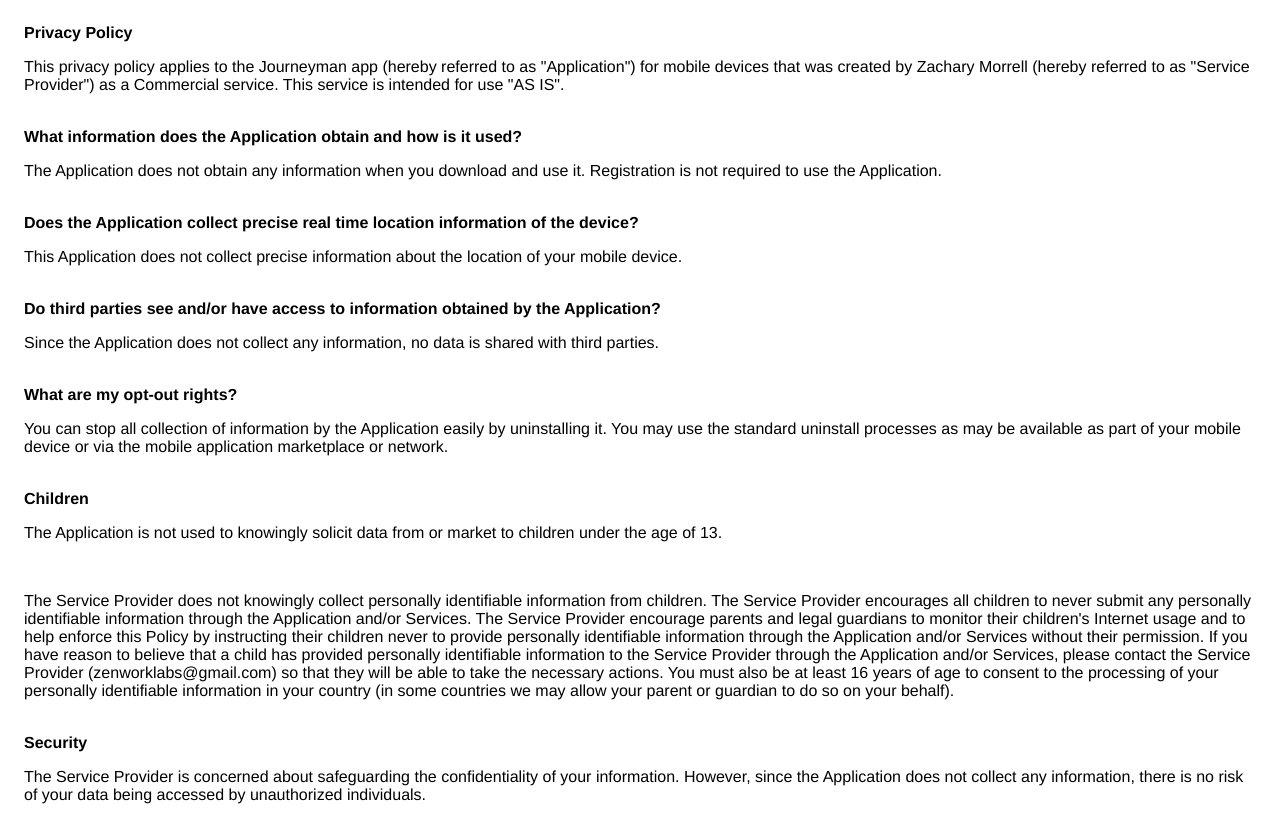
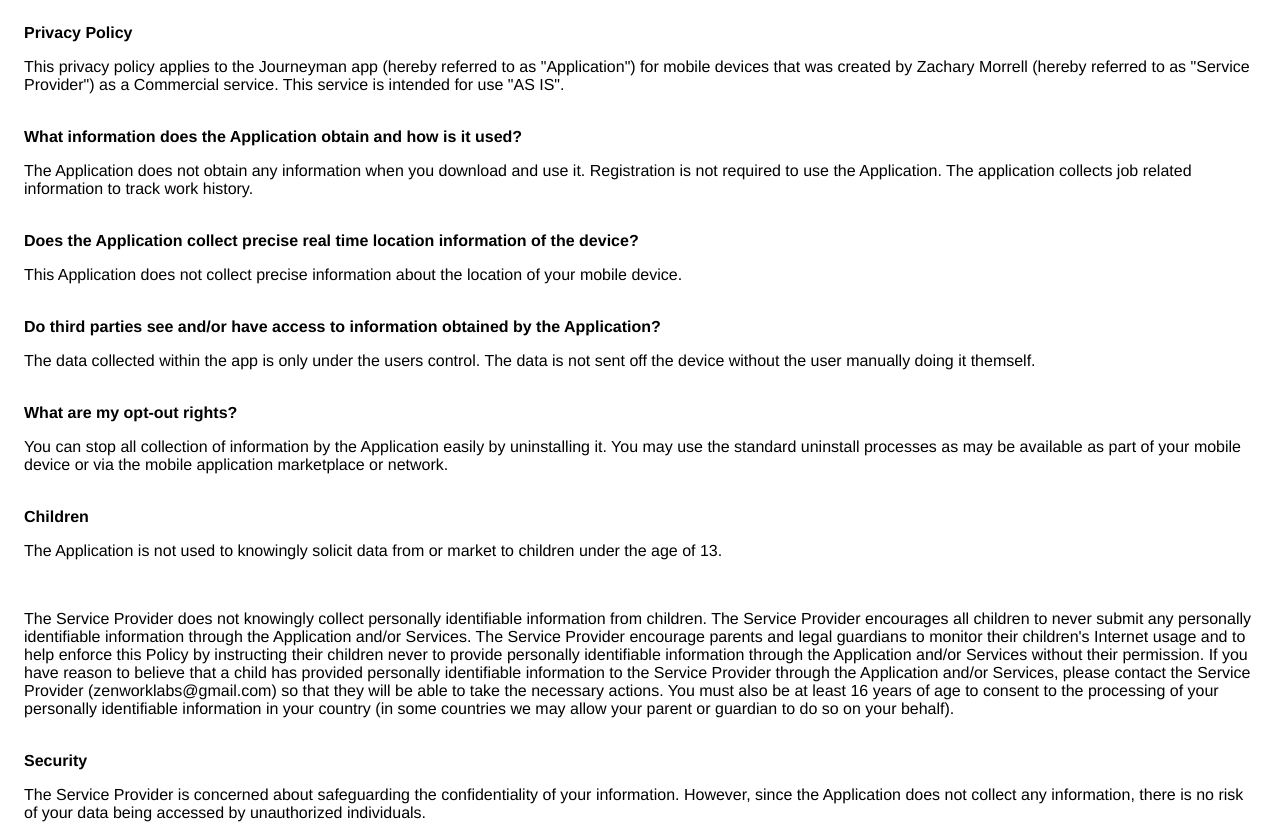
Before and after one commit to zachmorrell/privacy-policy-journeyman, a plain HTML site: page index.html in a window 1280 px wide. Shown: the top 825 px of the page. Drawn offline with Linux system fonts and the light colour scheme.

Commit message:
cleared up a discrepenvy.

```diff
--- a/index.html
+++ b/index.html
@@ -10,11 +10,11 @@
         <strong>Privacy Policy</strong>
         <p>This privacy policy applies to the Journeyman app (hereby referred to as "Application") for mobile devices that was created by Zachary Morrell (hereby referred to as "Service Provider") as a Commercial service. This service is intended for use "AS IS".</p>
         <br><strong>What information does the Application obtain and how is it used?</strong>
-        <p>The Application does not obtain any information when you download and use it. Registration is not required to use the Application.</p>
+        <p>The Application does not obtain any information when you download and use it. Registration is not required to use the Application. The application collects job related information to track work history.</p>
         <br><strong>Does the Application collect precise real time location information of the device?</strong>
         <p>This Application does not collect precise information about the location of your mobile device.</p>
         <br><strong>Do third parties see and/or have access to information obtained by the Application?</strong>
-        <p>Since the Application does not collect any information, no data is shared with third parties.</p>
+        <p>The data collected within the app is only under the users control. The data is not sent off the device without the user manually doing it themself.</p>
         <br><strong>What are my opt-out rights?</strong>
         <p>You can stop all collection of information by the Application easily by uninstalling it. You may use the standard uninstall processes as may be available as part of your mobile device or via the mobile application marketplace or network.</p>
         <br><strong>Children</strong>
```
